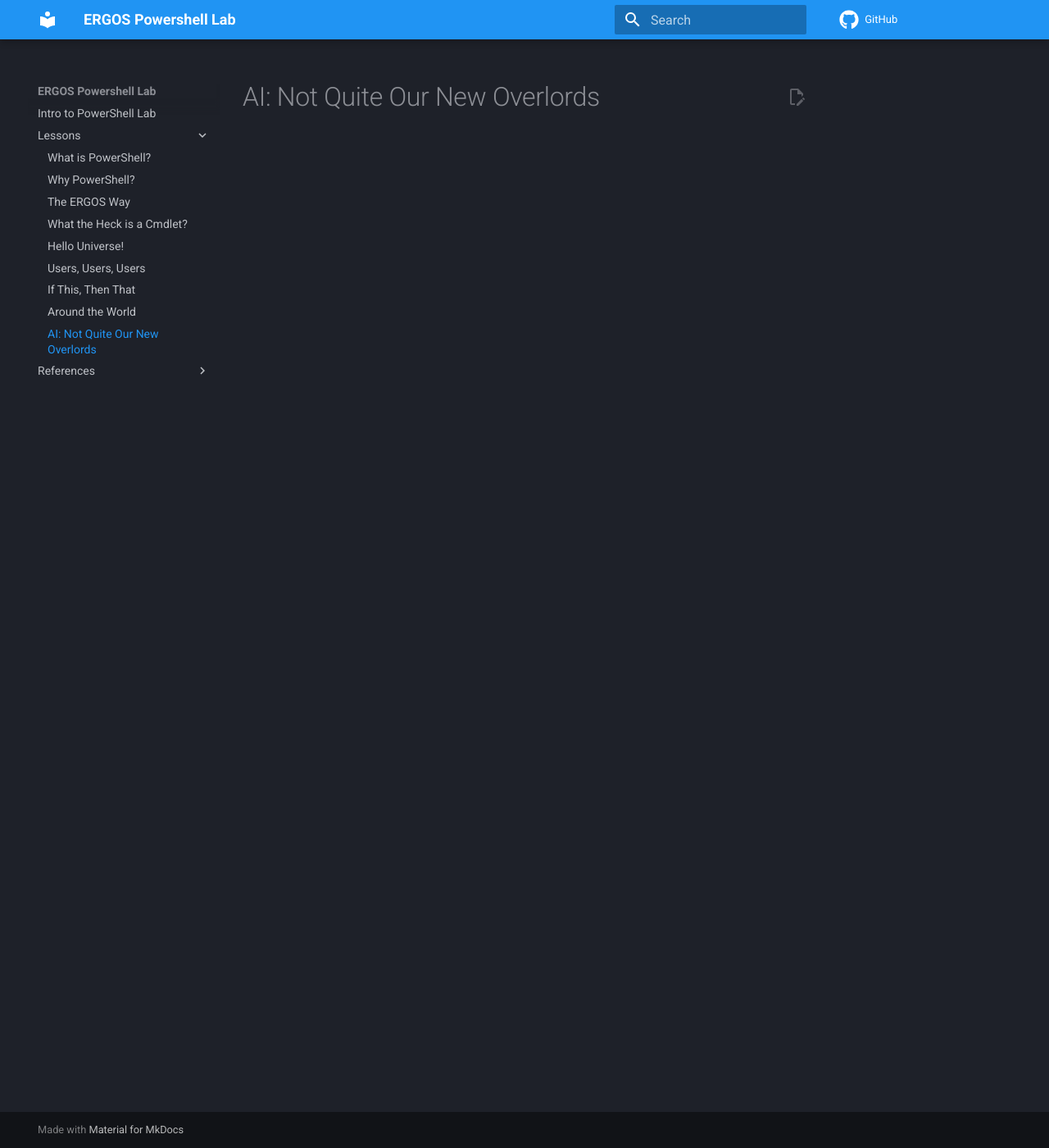
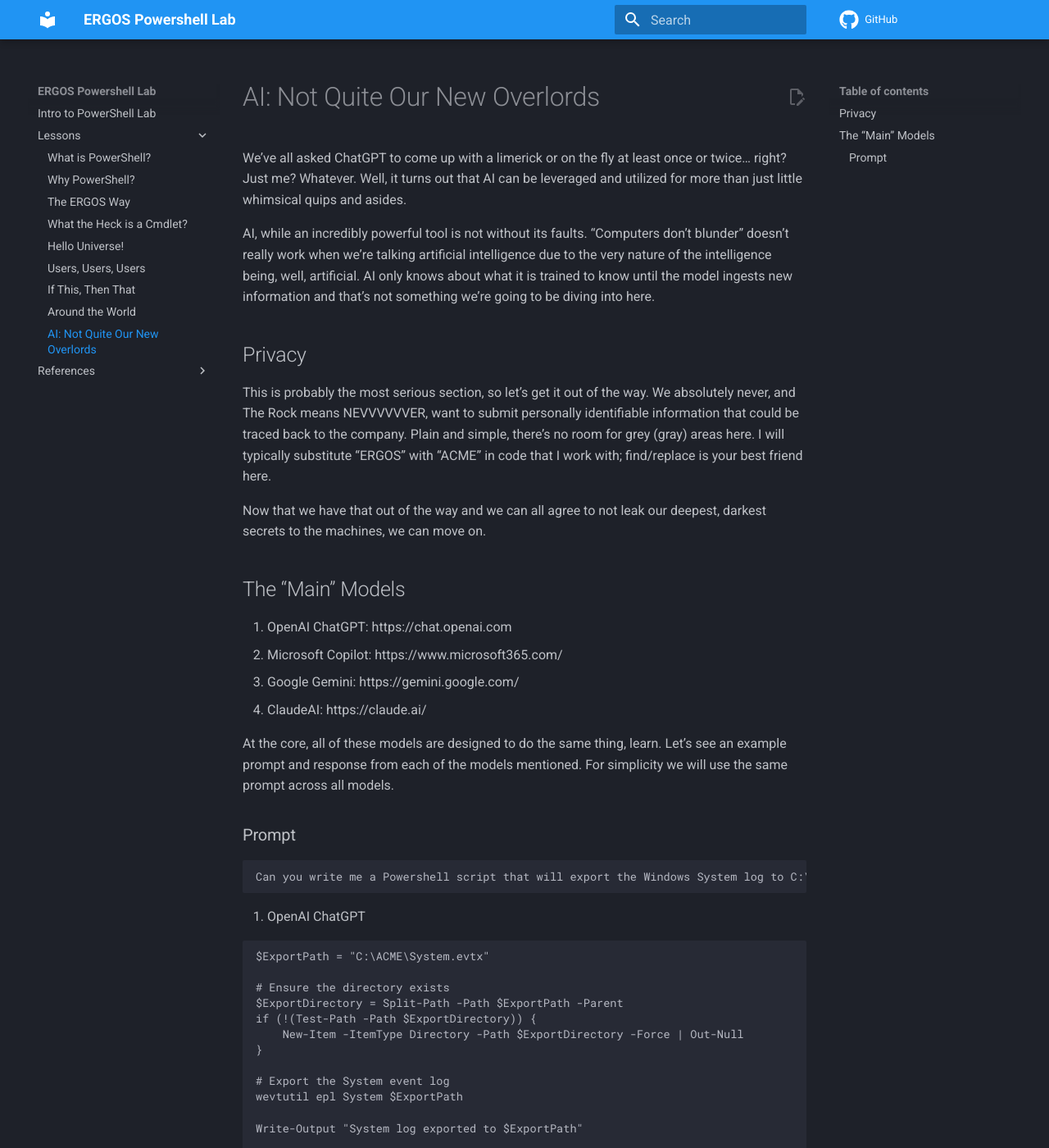
Before and after one commit to ergostechnology/Powershell_Lab, an MkDocs documentation site: the page built from docs/lessons/09-AI-as-a-Tool.md, in a window 1280 px wide and 1400 px high. Shown: the whole window at 82% size. Built offline with MkDocs 1.6.1 and Material for MkDocs 9.7.7, drawn with Linux system fonts in a browser that asks for light colours; comment, search, counter and statistics services are not loaded; some of the changed text lies outside the part shown.

Commit message:
Update 09-AI-as-a-Tool.md

````diff
--- a/docs/lessons/09-AI-as-a-Tool.md
+++ b/docs/lessons/09-AI-as-a-Tool.md
@@ -1 +1,116 @@
 # AI: Not Quite Our New Overlords
+
+We've all asked ChatGPT to come up with a limerick or on the fly at least once or twice... right? Just me? Whatever. Well, it turns out that AI can be leveraged and utilized for more than just little whimsical quips and asides.
+
+AI, while an incredibly powerful tool is not without its faults. "Computers don't blunder" doesn't really work when we're talking artificial intelligence due to the very nature of the intelligence being, well, artificial. AI only knows about what it is trained to know until the model ingests new information and that's not something we're going to be diving into here.
+
+## Privacy
+
+This is probably the most serious section, so let's get it out of the way. We absolutely never, and The Rock means NEVVVVVVER, want to submit personally identifiable information that could be traced back to the company. Plain and simple, there's no room for grey (gray) areas here. I will typically substitute "ERGOS" with "ACME" in code that I work with; find/replace is your best friend here.
+
+Now that we have that out of the way and we can all agree to not leak our deepest, darkest secrets to the machines, we can move on.
+
+## The "Main" Models
+
+1. OpenAI ChatGPT: https://chat.openai.com
+2. Microsoft Copilot: https://www.microsoft365.com/
+3. Google Gemini: https://gemini.google.com/
+4. ClaudeAI: https://claude.ai/
+
+At the core, all of these models are designed to do the same thing, learn. Let's see an example prompt and response from each of the models mentioned. For simplicity we will use the same prompt across all models.
+
+### Prompt
+```
+Can you write me a Powershell script that will export the Windows System log to C:\ACME\System.evtx?
+```
+
+1. OpenAI ChatGPT
+```Powershell
+$ExportPath = "C:\ACME\System.evtx"
+
+# Ensure the directory exists
+$ExportDirectory = Split-Path -Path $ExportPath -Parent
+if (!(Test-Path -Path $ExportDirectory)) {
+    New-Item -ItemType Directory -Path $ExportDirectory -Force | Out-Null
+}
+
+# Export the System event log
+wevtutil epl System $ExportPath
+
+Write-Output "System log exported to $ExportPath"
+
+```
+
+2. Microsoft Copilot
+```Powershell
+# Define the path where the log will be exported
+$exportPath = "C:\ACME\System.evtx"
+
+# Export the System log to the specified path
+Export-EventLog -LogName System -Path $exportPath
+
+Write-Host "System log has been exported to $exportPath"
+```
+
+3. Google Gemini
+```Powershell
+# Define the output path
+$OutputPath = "C:\ACME\System.evtx"
+
+# Check if the output directory exists, create if not
+$OutputDir = Split-Path -Path $OutputPath -Parent
+if (!(Test-Path -Path $OutputDir -PathType Container)) {
+    try {
+        New-Item -ItemType Directory -Path $OutputDir -Force | Out-Null
+    }
+    catch {
+        Write-Error "Failed to create directory: $($OutputDir). Error: $($_.Exception.Message)"
+        return # Exit the script if directory creation fails
+    }
+}
+
+# Export the System log
+try {
+    Get-WinEvent -LogName System | Export-WinEvent -Path $OutputPath -Force
+    Write-Host "System log exported successfully to: $OutputPath"
+}
+catch {
+    Write-Error "Failed to export System log. Error: $($_.Exception.Message)"
+}
+```
+
+4. ClaudeAI
+```Powershell
+# Script to export Windows System log to C:\ACME\System.evtx
+
+# Create the destination directory if it doesn't exist
+if (-not (Test-Path -Path "C:\ACME" -PathType Container)) {
+    New-Item -Path "C:\ACME" -ItemType Directory -Force
+    Write-Host "Created directory: C:\ACME"
+}
+
+# Export the System event log
+try {
+    wevtutil epl System "C:\ACME\System.evtx"
+    Write-Host "Successfully exported System event log to C:\ACME\System.evtx"
+} catch {
+    Write-Error "Failed to export System event log: $_"
+    exit 1
+}
+
+# Verify the export was successful
+if (Test-Path -Path "C:\ACME\System.evtx" -PathType Leaf) {
+    $fileInfo = Get-Item "C:\ACME\System.evtx"
+    Write-Host "Export verified. File size: $($fileInfo.Length) bytes"
+} else {
+    Write-Error "Export verification failed. File not found at C:\ACME\System.evtx"
+    exit 1
+}
+```
+
+5. Bonus, "Powershell Experts Model"
+```Powershell
+$logSession = New-Object System.Diagnostics.Eventing.Reader.EventLogSession
+$logSession.ExportLog("System", [System.Diagnostics.Eventing.Reader.PathType]::LogName, "*", "C:\ACME\System.evtx")
+
+```
````
